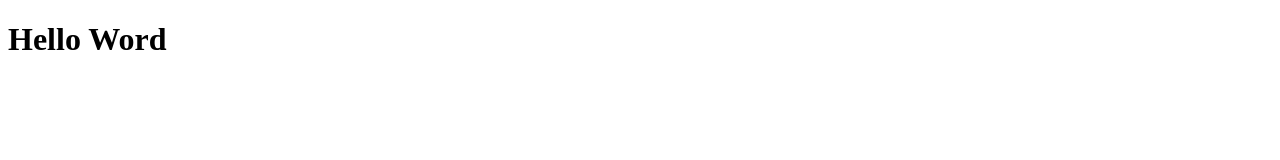
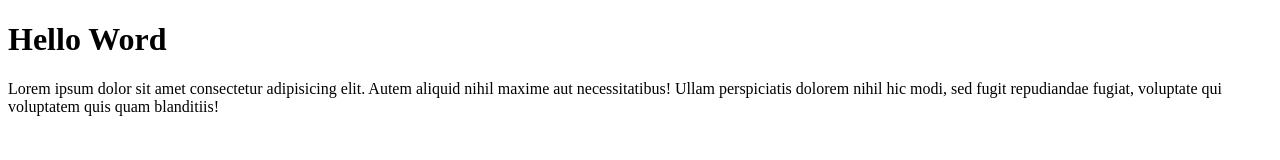
Before and after one commit to vinicius-deus1/Projeto-1, a plain HTML site: page index.html in a window 1280 px wide. Drawn offline with Linux system fonts and the light colour scheme.

Commit message:
Adicionado paragrafo

```diff
--- a/index.html
+++ b/index.html
@@ -7,5 +7,6 @@
 </head>
 <body>
     <h1>Hello Word</h1>
+    <p>Lorem ipsum dolor sit amet consectetur adipisicing elit. Autem aliquid nihil maxime aut necessitatibus! Ullam perspiciatis dolorem nihil hic modi, sed fugit repudiandae fugiat, voluptate qui voluptatem quis quam blanditiis!</p>
 </body>
 </html>
```
